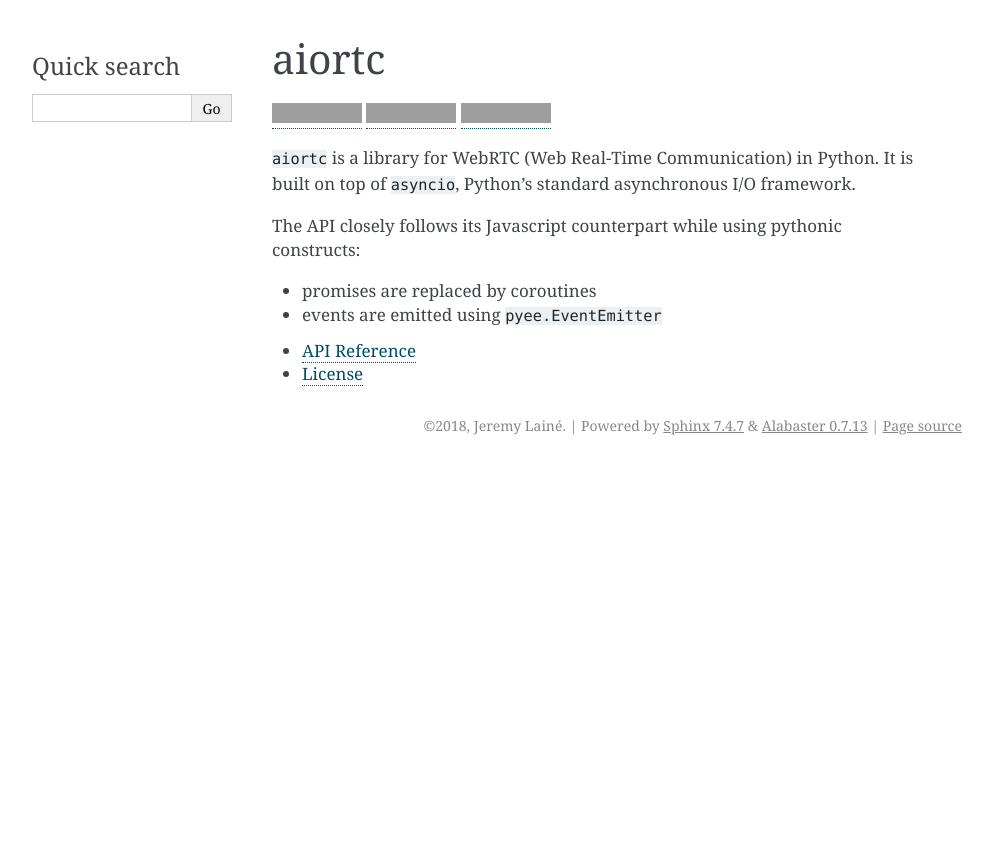
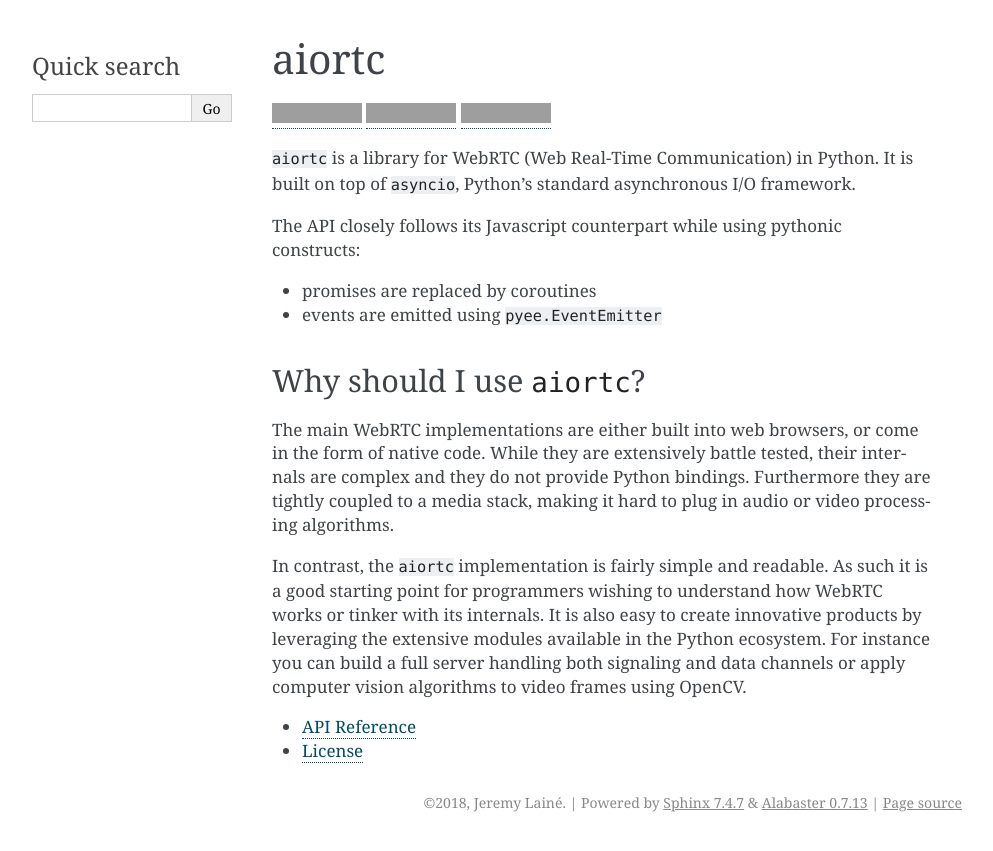
Before and after one commit to mametaro99/image-recognition, a Sphinx documentation site: the page built from docs/index.rst, in a window 1280 px wide, cut to the strip 0-851 px from the top of the page. Shown: the whole strip, without its empty margins (148-1141 px from the left). Built offline with Sphinx 7.4.7, drawn with Linux system fonts in a browser that asks for light colours; grey boxes are pictures that could not be loaded.

Commit message:
[docs] add some background on aiortc motivation

```diff
--- a/docs/index.rst
+++ b/docs/index.rst
@@ -21,6 +21,22 @@
 - promises are replaced by coroutines
 - events are emitted using ``pyee.EventEmitter``
 
+Why should I use ``aiortc``?
+----------------------------
+
+The main WebRTC implementations are either built into web browsers, or come in
+the form of native code. While they are extensively battle tested, their
+internals are complex and they do not provide Python bindings. Furthermore they
+are tightly coupled to a media stack, making it hard to plug in audio or video
+processing algorithms.
+
+In contrast, the ``aiortc`` implementation is fairly simple and readable. As
+such it is a good starting point for programmers wishing to understand how
+WebRTC works or tinker with its internals. It is also easy to create innovative
+products by leveraging the extensive modules available in the Python ecosystem.
+For instance you can build a full server handling both signaling and data
+channels or apply computer vision algorithms to video frames using OpenCV.
+
 .. toctree::
    :maxdepth: 2
 
```
Also changed, not shown: README.rst (+19 -2 lines).
